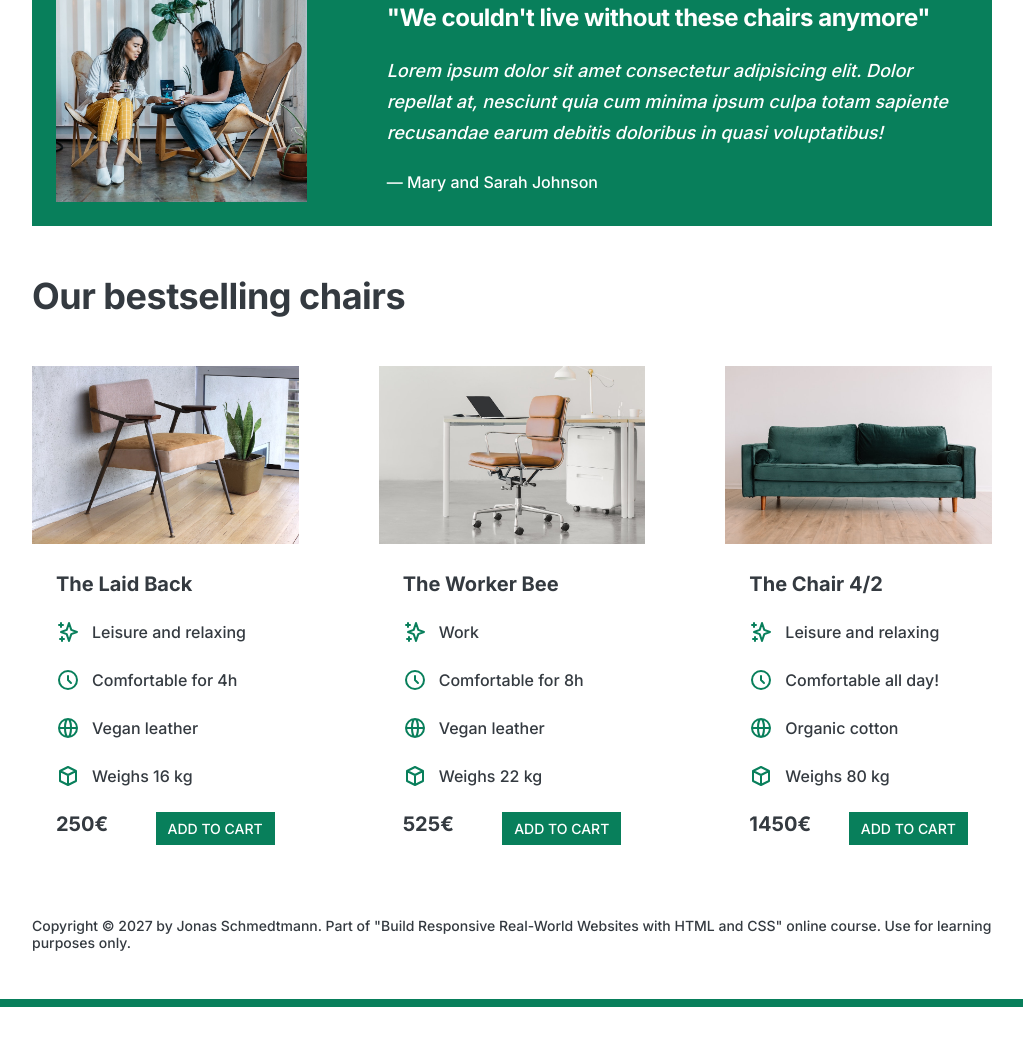
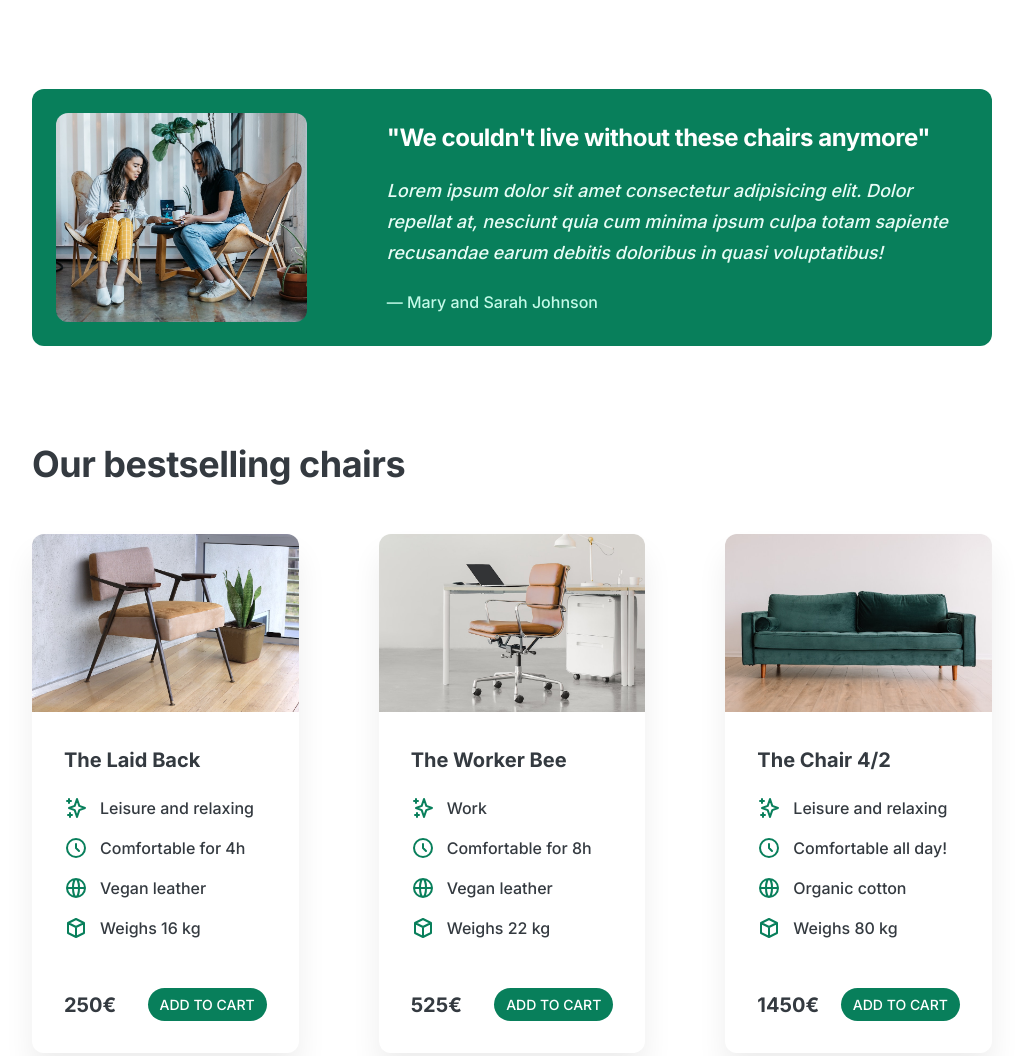
Before and after one commit to ninousenashvili/Udemy-Furniture-web, a plain HTML site: page index.html in a window 1280 px wide. Shown: the part 941-1997 px from the top of the page, without its empty margins (128-1151 px from the left). Before the commit the page ends 1948 px from the top, so only its background shows below. Drawn offline with Linux system fonts and the light colour scheme.

Commit message:
add shadows and margins

```diff
--- a/style.css
+++ b/style.css
@@ -31,7 +31,7 @@ body {
 
 header,
 section {
-  margin-bottom: 48px;
+  margin-bottom: 96px;
 }
 
 h2 {
@@ -58,6 +58,8 @@ h2 {
 
   display: inline-block;
   font-weight: 500;
+  border-radius: 100px;
+
 }
 
 .btn:hover,
@@ -75,12 +77,16 @@ h2 {
   font-size: 18px;
 }
 
+img {
+  border-radius: 12px;
+}
+
 /* HEADER */
 header {
   display: grid;
   grid-template-columns: repeat(2, 1fr);
   column-gap: 80px;
-  margin-top: 48px;
+  margin-top: 64px;
 }
 
 .header-text-box {
@@ -110,7 +116,7 @@ img {
   stroke: #087f5b;
   width: 32px;
   height: 32px;
-  margin-bottom: 16px;
+  margin-bottom: 24px;
 }
 
 .features-title {
@@ -128,6 +134,7 @@ img {
   background-color: #087f5b;
   color: #fff;
   padding: 24px;
+  border-radius: 12px;
 }
 
 .testimonial-box {
@@ -146,12 +153,28 @@ img {
   margin-bottom: 24px;
   font-size: 18px;
   line-height: 1.7;
+  color: #e6fcf5;
 
 }
 
+.testimonial-author {
+  color: #c3fae8;
+}
+
 /* CHAIRS */
+.chair {
+  box-shadow: 0px 20px 30px 0 rgba(0, 0, 0, 0.07);
+  border-radius: 12px;
+}
+
+.chair img {
+  border-bottom-left-radius: 0;
+  border-bottom-right-radius: 0;
+}
+
 .chair-box {
-  padding: 24px;
+  padding: 32px;
+
 }
 
 h3 {
@@ -161,14 +184,14 @@ h3 {
 
 .chair-details {
   list-style: none;
-  margin-bottom: 24px;
+  margin-bottom: 48px;
 }
 
 .chair-details li {
   display: flex;
   align-items: center;
   gap: 12px;
-  margin-bottom: 24px;
+  margin-bottom: 16px;
 }
 
 .chair-details li:last-child {
@@ -185,6 +208,7 @@ h3 {
   display: flex;
   justify-content: space-between;
   font-size: 20px;
+  align-items: center;
 }
 
 footer {
```
